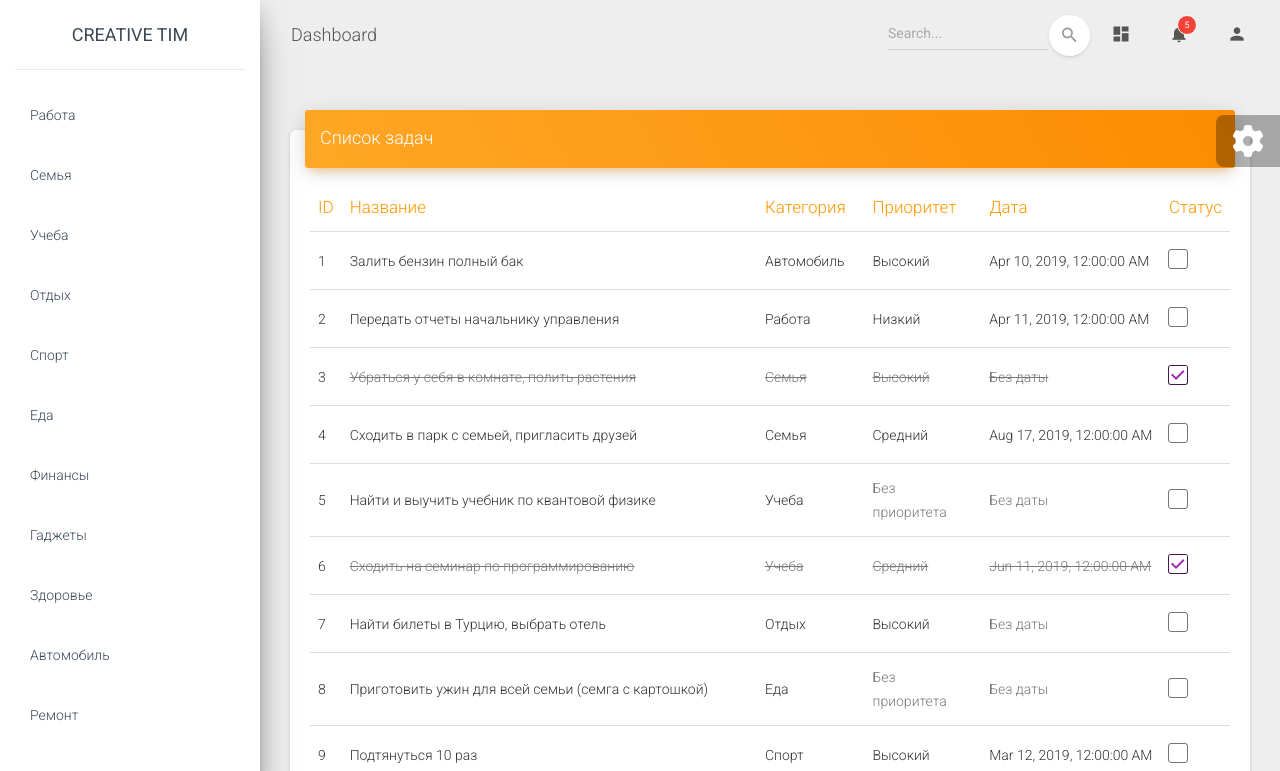
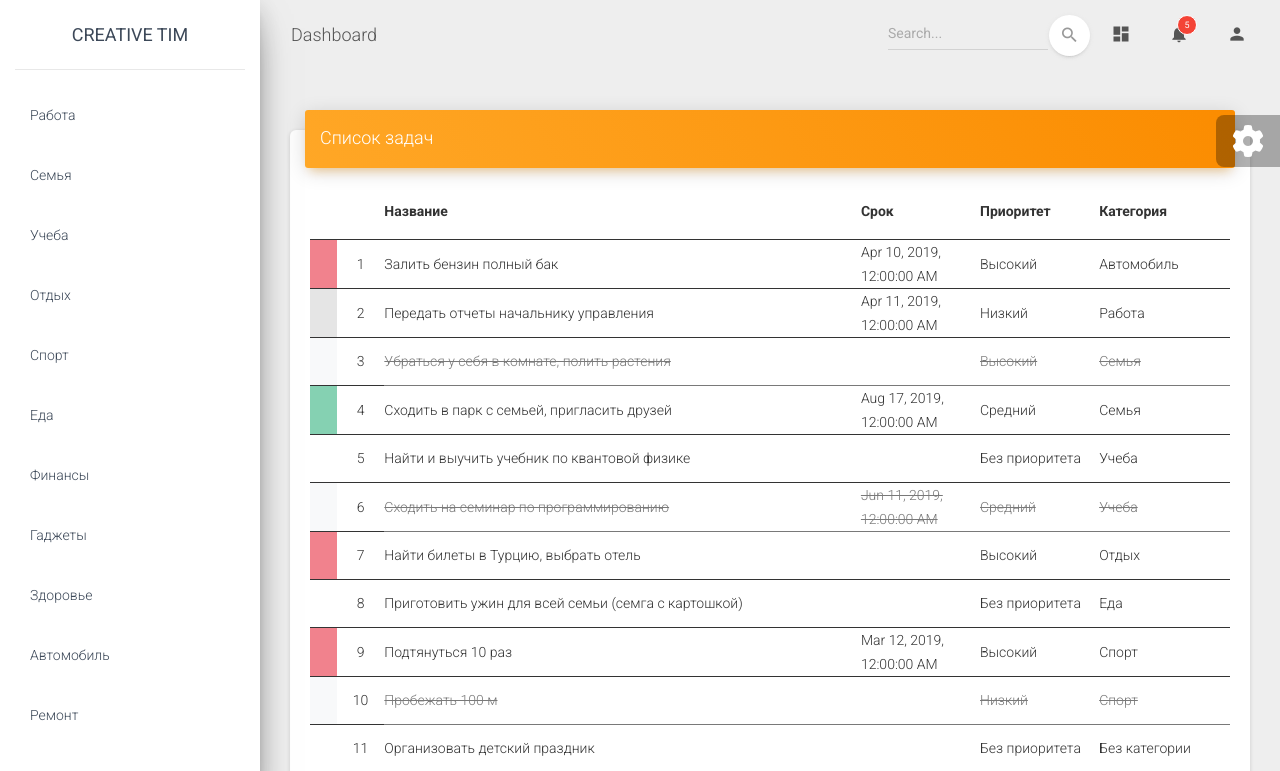
Before and after one commit to svensktutby/todo-angular, an Angular app: page / in a window 1280 px wide. Shown: the top 771 px of the page. Built offline with nearby package versions, Linux system fonts and the light colour scheme.

Commit message:
feat: add material table for todo list

```diff
--- a/src/app/app.component.html
+++ b/src/app/app.component.html
@@ -108,7 +108,7 @@
         <div class="copyright float-right">
           &copy;
           <script>
-            document.write(new Date().getFullYear())
+              document.write(new Date().getFullYear());
           </script>
           , made with <i class="material-icons">favorite</i> by
           <a href="https://www.creative-tim.com" target="_blank">Creative Tim</a> for a better web.
--- a/src/app/views/tasks/tasks.component.css
+++ b/src/app/views/tasks/tasks.component.css
@@ -1,8 +1,37 @@
-.completed > td:not(:first-child) {
+.completed {
+  color: #797979;
   text-decoration: line-through;
-  color: #797979;
 }
 
-.novalue {
-  color: #797979;
+.col-id {
+  width: 4%;
+  text-align: center;
 }
+
+.col-title {
+  width: 40%;
+}
+
+.col-priority {
+  width: 10%;
+}
+
+.col-category {
+  width: 10%;
+}
+
+.col-select {
+  width: 3%;
+}
+
+.col-operations {
+  width: 8%;
+}
+
+.col-color {
+  width: 1% !important;
+}
+
+.col-date {
+  width: 10% !important;
+}
--- a/src/app/views/tasks/tasks.component.html
+++ b/src/app/views/tasks/tasks.component.html
@@ -3,51 +3,90 @@
     <h4 class="card-title">Список задач</h4>
   </div>
   <div class="card-body table-responsive">
-    <table class="table table-hover">
-      <thead class="text-warning">
-      <tr>
-        <th>ID</th>
-        <th>Название</th>
-        <th>Категория</th>
-        <th>Приоритет</th>
-        <th>Дата</th>
-        <th>Статус</th>
-      </tr>
-      </thead>
-      <tbody>
-      <tr
-        [class.completed]="task.completed"
-        *ngFor="let task of tasks; let i = index"
-      >
-        <td>{{ i + 1 }}</td>
-        <td>{{ task.title }}</td>
-        <td [class.novalue]="!task.category">
-          {{ task.category ? task.category.title : 'Без категории' }}
+
+    <table mat-table [dataSource]="dataSource">
+
+      <!--  цвет приоритета  -->
+      <ng-container matColumnDef="color">
+        <th mat-header-cell *matHeaderCellDef></th>
+        <td mat-cell *matCellDef="let task" [style.background-color]="getPriorityColor(task)"
+            class="col-color"></td>
+      </ng-container>
+
+      <!-- нумерация-->
+      <ng-container matColumnDef="id">
+        <th mat-header-cell *matHeaderCellDef></th>
+        <td mat-cell *matCellDef="let index = index;" class="col-id">
+
+          {{index + 1}}
+
         </td>
-        <td [class.novalue]="!task.priority">
-          {{ task.priority ? task.priority.title : 'Без приоритета' }}
+      </ng-container>
+
+      <!-- название задачи-->
+      <ng-container matColumnDef="title">
+        <th mat-header-cell *matHeaderCellDef> Название</th>
+        <td mat-cell *matCellDef="let task" [class.completed]="task.completed" class="col-title">
+
+          {{task.title}}
+
         </td>
-        <td [class.novalue]="!task.date">
-          {{ task.date ? (task.date | date : 'medium') : 'Без даты' }}
+      </ng-container>
+
+      <!--дата выполнения-->
+      <ng-container matColumnDef="date">
+        <th mat-header-cell *matHeaderCellDef> Срок</th>
+        <td mat-cell *matCellDef="let task" [ngClass]="{'completed': task.completed, 'nodate': !task.date}"
+            class="col-date">
+
+          {{task.date | date: "medium"}}
+
         </td>
-        <td>
-          <div class="form-check">
-            <label class="form-check-label">
-              <input
-                type="checkbox"
-                class="form-check-input"
-                [checked]="task.completed"
-                value=""
-                (click)="toggleTaskCompleted(task)"
-              >
-              <span class="form-check-sign">
-                <span class="check"></span>
-              </span>
-            </label>
-          </div>
+      </ng-container>
+
+      <!--приоритет-->
+      <ng-container matColumnDef="priority">
+        <th mat-header-cell *matHeaderCellDef> Приоритет</th>
+        <td mat-cell
+            *matCellDef="let task"
+            [ngClass]="{
+              'completed': task.completed,
+              'nopriority': !task.priority
+              }"
+            class="col-priority"
+        >
+
+          {{task.priority ? task.priority.title : "Без приоритета"}}
+
         </td>
-      </tr>
-      </tbody>
+      </ng-container>
+
+      <!--категория-->
+      <ng-container matColumnDef="category">
+        <th mat-header-cell *matHeaderCellDef> Категория</th>
+        <td mat-cell
+            *matCellDef="let task"
+            [ngClass]="{
+              'completed': task.completed,
+              'nocategory': !task.category,
+              'link': !task.completed &&
+               task.category
+             }"
+            class="col-category"
+        >
+
+          {{task.category ? task.category.title : "Без категории"}}
+
+        </td>
+      </ng-container>
+
+      <!--  заголовок таблицы-->
+      <tr mat-header-row *matHeaderRowDef="displayedColumns;"></tr>
+
+      <!--  строки таблицы - набор строк из тегов td (порядок указывается в переменной displayedColumns) -->
+      <tr mat-row *matRowDef="let row; columns: displayedColumns;"></tr>
+
     </table>
+
   </div>
 </div>
--- a/src/app/views/tasks/tasks.component.ts
+++ b/src/app/views/tasks/tasks.component.ts
@@ -2,6 +2,7 @@ import { Component, OnInit } from '@angular/core';
 
 import { DataHandlerService } from '../../service/data-handler.service';
 import { Task } from 'src/app/model/Task';
+import { MatTableDataSource } from '@angular/material/table';
 
 @Component({
     selector: 'app-tasks',
@@ -9,15 +10,44 @@ import { Task } from 'src/app/model/Task';
     styleUrls: ['./tasks.component.css'],
 })
 export class TasksComponent implements OnInit {
+    // поля для таблицы (те, что отображают данные из задачи - должны совпадать с названиями переменных класса)
+    private displayedColumns: string[] = ['color', 'id', 'title', 'date', 'priority', 'category'];
+    private dataSource: MatTableDataSource<Task>; // контейнер - источник данных для таблицы
+
     tasks: Task[];
 
     constructor(private dataHandler: DataHandlerService) {}
 
     ngOnInit() {
         this.dataHandler.tasksSubject.subscribe((tasks) => (this.tasks = tasks));
+
+        // датасорс обязательно нужно создавать для таблицы, в него присваивается любой источник (БД, массивы, JSON и пр.)
+        this.dataSource = new MatTableDataSource();
+
+        this.refreshTable();
     }
 
     toggleTaskCompleted(task: Task) {
         task.completed = !task.completed;
     }
+
+    // в зависимости от статуса задачи - вернуть цвет названия
+    private getPriorityColor(task: Task) {
+        console.log(task);
+        // цвет завершенной задачи
+        if (task.completed) {
+            return '#f8f9fa'; // TODO вынести цвета в константы (magic strings, magic numbers)
+        }
+
+        if (task.priority && task.priority.color) {
+            return task.priority.color;
+        }
+
+        return '#fff'; // TODO вынести цвета в константы (magic strings, magic numbers)
+    }
+
+    // показывает задачи с применением всех текущий условий (категория, поиск, фильтры и пр.)
+    private refreshTable() {
+        this.dataSource.data = this.tasks; // обновить источник данных (т.к. данные массива tasks обновились)
+    }
 }
```
Also changed, not shown: src/app/app.module.ts (+10 -14 lines).
